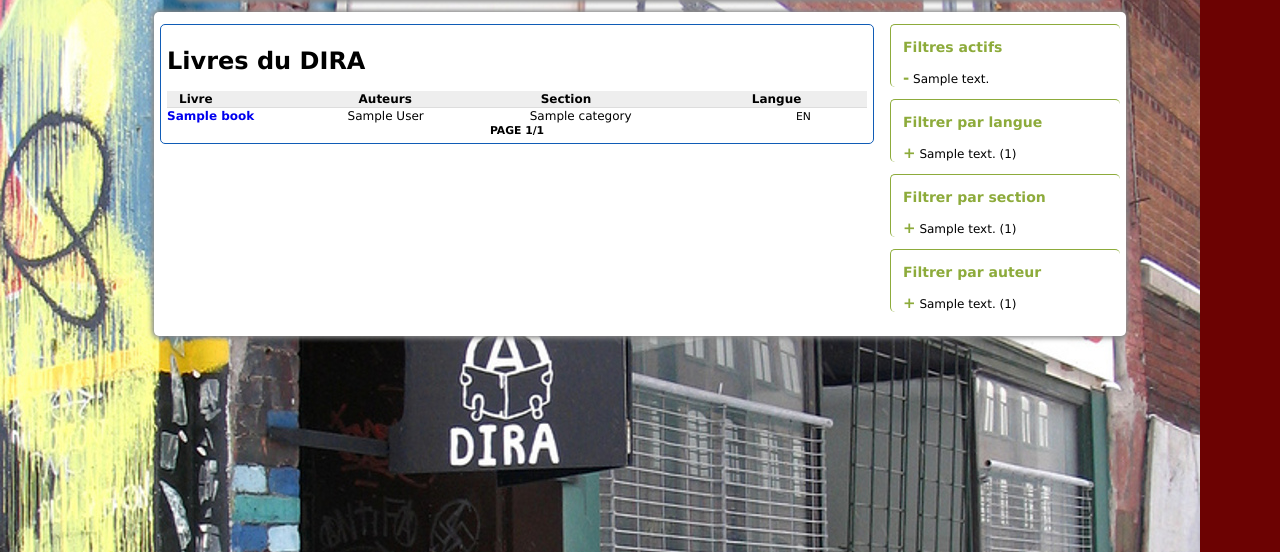
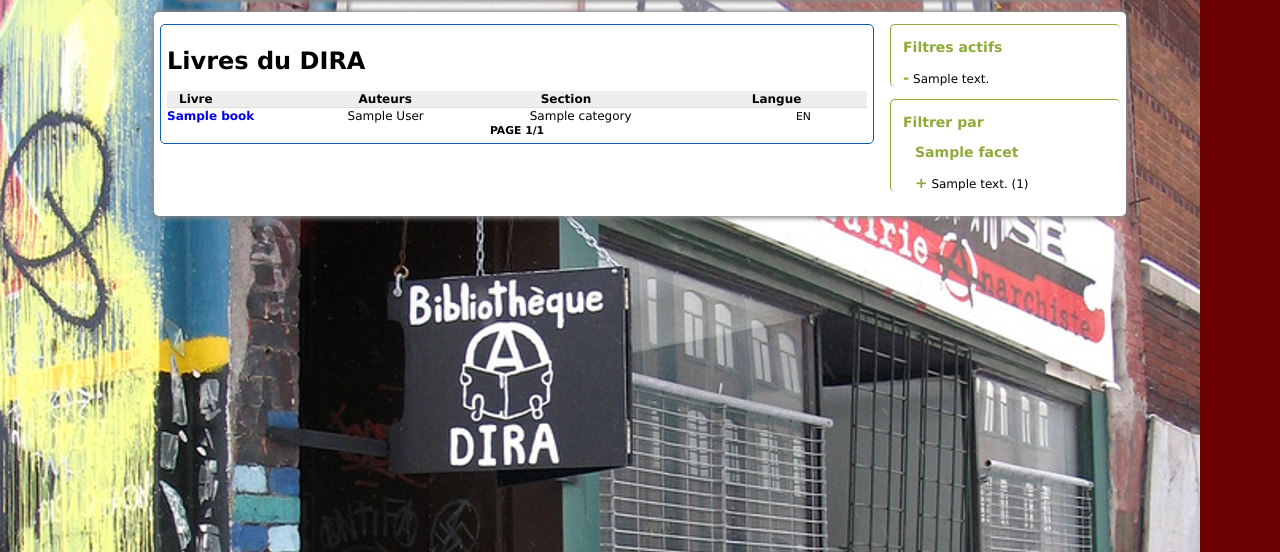
Before and after one commit to leylaso/django-library, a Django app: template templates/library/bookSearch.html in a window 1280 px wide. Shown: the part 225-777 px from the top of the page. Run offline with Django 3.2, Linux system fonts and the light colour scheme; the template is opened without the code that fills it: most values are stand-ins (such as "Sample title", 1, 10 or a date in 2020).

Commit message:
Improved the logic for the faceted search template

```diff
--- a/templates/library/bookSearch.html
+++ b/templates/library/bookSearch.html
@@ -12,32 +12,17 @@
   </div>
   {% endif %}
 
-  {% if langs %}
-  <div id="lang-search">
-  <h3>Filtrer par langue</h3>
-    {% for v in langs %}
-    <a class="action" href="{{v.link}}">+</a> {{v.text}} ({{v.count}})<br />
+  <div id="facets">
+  <h3>Filtrer par</h3>
+    {% for t, facet in facets.items %}
+    <div class="facet">
+      <h3>{{ t }}</h3>
+      {% for v in facet %}
+      <a class="action" href="/portfolio{{v.link}}">+</a> {{v.text}} ({{v.count}})<br />
+      {% endfor %}
+    </div>
     {% endfor %}
   </div>
-  {% endif %}
-
-  {% if cats %}
-  <div id="cat-search">
-  <h3>Filtrer par section</h3>
-    {% for v in cats %}
-    <a class="action" href="{{v.link}}">+</a> {{v.text}} ({{v.count}})<br />
-    {% endfor %}
-  </div>
-  {% endif %}
-
-  {% if auths %}
-  <div id="auth-search">
-  <h3>Filtrer par auteur</h3>
-    {% for v in auths %}
-    <a class="action" href="{{v.link}}">+</a> {{v.text}} ({{v.count}})<br />
-    {% endfor %}
-  </div>
-  {% endif %}
 {% endblock %}
 
 {% block content %}
```
Also changed, not shown: library/views.py (+7 -12 lines).
